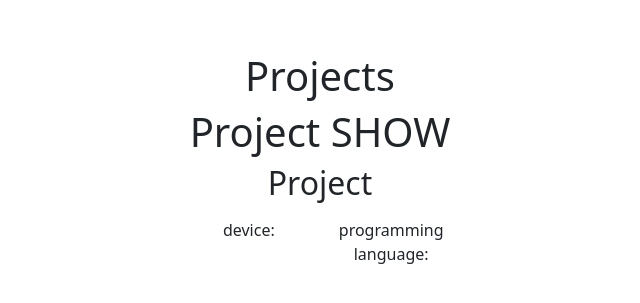
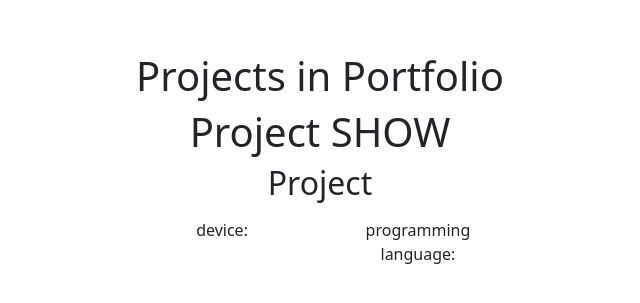
Before and after one commit to AntonioBoksic/vite-boolfolio, a Vue app in the folder vite-project/: page /projects/1 in a window 1280 px wide. Shown: the part 241-544 px from the top of the page, without its empty margins (320-960 px from the left). Built offline with nearby package versions, Linux system fonts and the light colour scheme; no server answers.

Commit message:
aggiunto componente header

```diff
--- a/vite-project/src/App.vue
+++ b/vite-project/src/App.vue
@@ -1,5 +1,5 @@
 <template>
-  <h1>Projects</h1>
+  <HeaderComp/>
 
   <!-- <AppHome/> -->
 
@@ -7,13 +7,15 @@
 
 </template>
 
-<!-- <script>
- import AppHome from './pages/AppHome.vue';
+<script>
+ //import AppHome from './pages/AppHome.vue';
+ import HeaderComp from './components/HeaderComp.vue';
 
  export default {
   name : 'App',
   components : {
-    AppHome
+    //AppHome
+    HeaderComp
   },
  }
-</script> -->
+</script>
--- /dev/null
+++ b/vite-project/src/components/HeaderComp.vue
@@ -0,0 +1,3 @@
+<template>
+    <h1>Projects in Portfolio</h1>
+</template>
```
